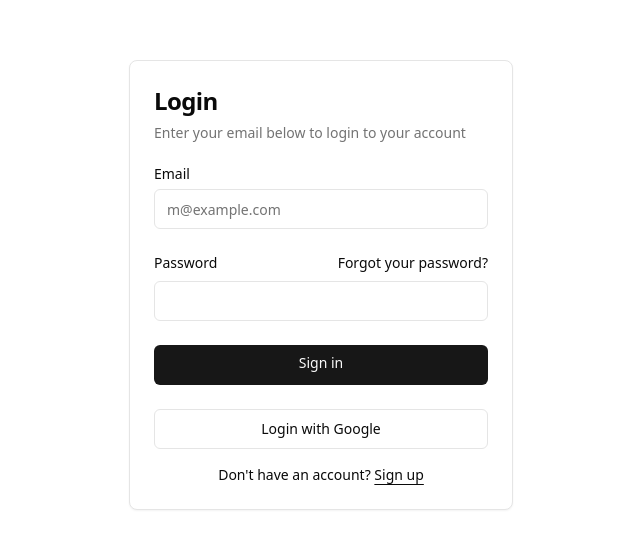
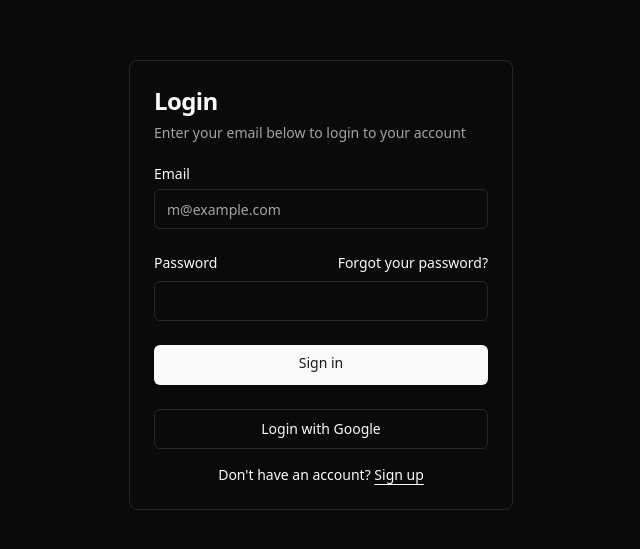
Before and after one commit to Saksham-Shukla-05/dashnexus, a React (Vite) app: page /auth/login in a window 1280 px wide. Shown: the part 115-664 px from the top of the page, without its empty margins (319-959 px from the left). Built offline with nearby package versions, Linux system fonts and the light colour scheme.

Commit message:
Add theme toggle functionality and update API endpoints

```diff
--- a/src/Layout/DashBoardLayout.tsx
+++ b/src/Layout/DashBoardLayout.tsx
@@ -1,3 +1,4 @@
+import { ModeToggle } from "@/components/toggle";
 import { Button } from "@/components/ui/button";
 import {
   Card,
@@ -28,7 +29,7 @@ import {
   Search,
   ShoppingCart,
 } from "lucide-react";
-import { Link, NavLink, Outlet } from "react-router-dom";
+import { Link, Navigate, NavLink, Outlet } from "react-router-dom";
 
 const DashboardLayout = () => {
   const { token, setToken } = useTokenStore((state) => state);
@@ -38,9 +39,9 @@ const DashboardLayout = () => {
     //logging out
     setToken("");
   };
-  //   if (!token) {
-  //     return <Navigate to={"/auth/login"} replace />;
-  //   }
+  if (!token) {
+    return <Navigate to={"/auth/login"} replace />;
+  }
   return (
     <div className="grid min-h-screen w-full md:grid-cols-[220px_1fr] lg:grid-cols-[280px_1fr]">
       <div className="hidden border-r bg-muted/40 md:block">
@@ -158,7 +159,7 @@ const DashboardLayout = () => {
               </div>
             </SheetContent>
           </Sheet>
-          <div className="w-full flex-1">
+          <div className="w-full flex-2">
             <form>
               <div className="relative">
                 <Search className="absolute left-2.5 top-2.5 h-4 w-4 text-muted-foreground" />
@@ -169,6 +170,9 @@ const DashboardLayout = () => {
                 />
               </div>
             </form>
+          </div>
+          <div className="w-full flex-1">
+            <ModeToggle />
           </div>
           <DropdownMenu>
             <DropdownMenuTrigger asChild>
--- /dev/null
+++ b/src/components/toggle.tsx
@@ -0,0 +1,26 @@
+import { Moon, Sun } from "lucide-react";
+
+import { Button } from "@/components/ui/button";
+import {
+  DropdownMenu,
+  DropdownMenuContent,
+  DropdownMenuItem,
+  DropdownMenuTrigger,
+} from "@/components/ui/dropdown-menu";
+import { useTheme } from "./ui/theme-provider";
+
+export function ModeToggle() {
+  const { setTheme, theme } = useTheme();
+
+  return (
+    <Button
+      variant="outline"
+      size="icon"
+      onClick={() => setTheme(theme === "dark" ? "light" : "dark")}
+    >
+      <Sun className="h-[1.2rem] w-[1.2rem] rotate-0 scale-100 transition-all dark:-rotate-90 dark:scale-0" />
+      <Moon className="absolute h-[1.2rem] w-[1.2rem] rotate-90 scale-0 transition-all dark:rotate-0 dark:scale-100" />
+      <span className="sr-only">Toggle theme</span>
+    </Button>
+  );
+}
--- /dev/null
+++ b/src/components/ui/theme-provider.tsx
@@ -0,0 +1,73 @@
+import { createContext, useContext, useEffect, useState } from "react";
+
+type Theme = "dark" | "light" | "system";
+
+type ThemeProviderProps = {
+  children: React.ReactNode;
+  defaultTheme?: Theme;
+  storageKey?: string;
+};
+
+type ThemeProviderState = {
+  theme: Theme;
+  setTheme: (theme: Theme) => void;
+};
+
+const initialState: ThemeProviderState = {
+  theme: "system",
+  setTheme: () => null,
+};
+
+const ThemeProviderContext = createContext<ThemeProviderState>(initialState);
+
+export function ThemeProvider({
+  children,
+  defaultTheme = "system",
+  storageKey = "vite-ui-theme",
+  ...props
+}: ThemeProviderProps) {
+  const [theme, setTheme] = useState<Theme>(
+    () => (localStorage.getItem(storageKey) as Theme) || defaultTheme
+  );
+
+  useEffect(() => {
+    const root = window.document.documentElement;
+
+    root.classList.remove("light", "dark");
+
+    if (theme === "system") {
+      const systemTheme = window.matchMedia("(prefers-color-scheme: dark)")
+        .matches
+        ? "dark"
+        : "light";
+
+      root.classList.add(systemTheme);
+      return;
+    }
+
+    root.classList.add(theme);
+  }, [theme]);
+
+  const value = {
+    theme,
+    setTheme: (theme: Theme) => {
+      localStorage.setItem(storageKey, theme);
+      setTheme(theme);
+    },
+  };
+
+  return (
+    <ThemeProviderContext.Provider {...props} value={value}>
+      {children}
+    </ThemeProviderContext.Provider>
+  );
+}
+
+export const useTheme = () => {
+  const context = useContext(ThemeProviderContext);
+
+  if (context === undefined)
+    throw new Error("useTheme must be used within a ThemeProvider");
+
+  return context;
+};
--- a/src/http/api.ts
+++ b/src/http/api.ts
@@ -16,7 +16,7 @@ api.interceptors.request.use((config) => {
   return config;
 });
 export const login = async (data: { email: string; password: string }) => {
-  return api.post("/auth/user/login", data);
+  return api.post("/api/users/login", data);
 };
 
 export const register = async (data: {
@@ -24,7 +24,7 @@ export const register = async (data: {
   email: string;
   password: string;
 }) => {
-  return api.post("/auth/user/register", data);
+  return api.post("/api/users/register", data);
 };
 
 export const getBooks = async () => api.get("/api/books");
```
Also changed, not shown: src/main.tsx (+6 -3 lines).
